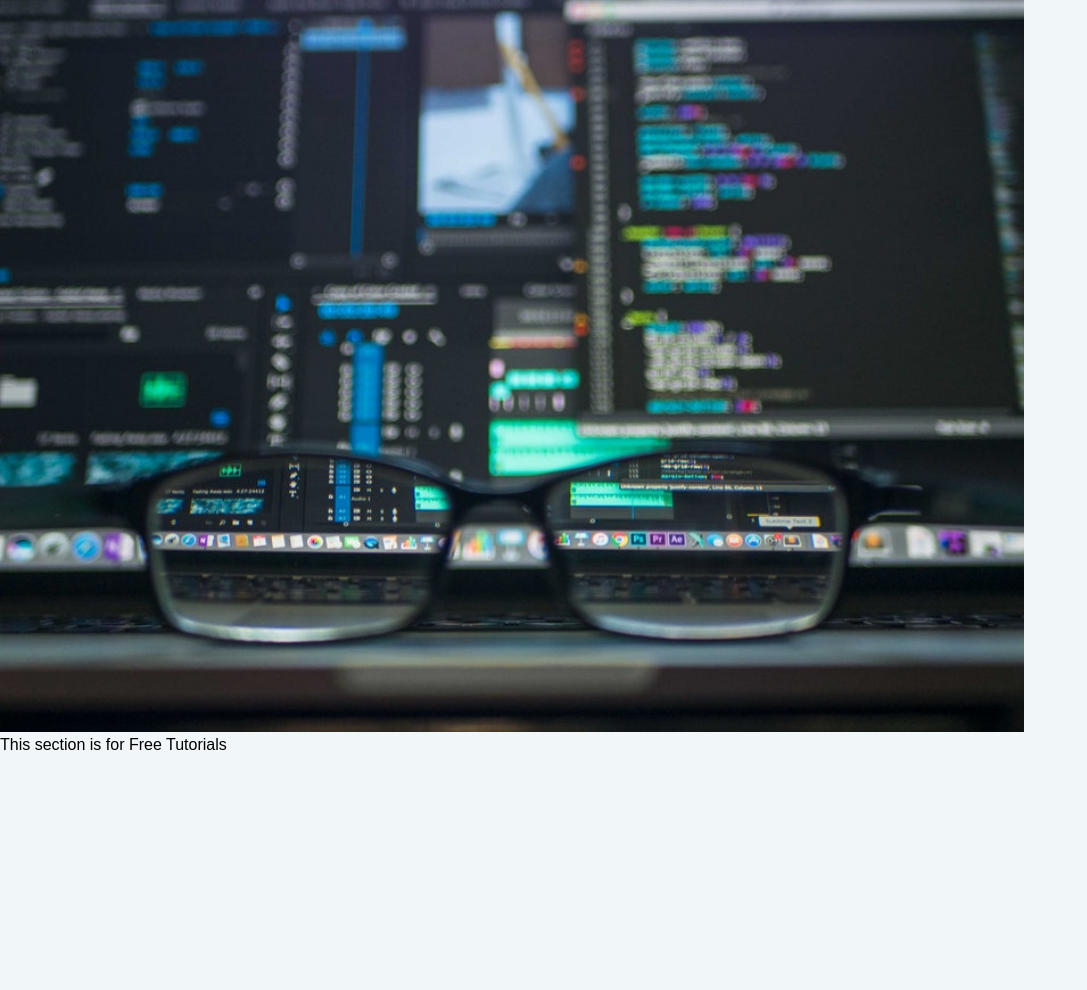
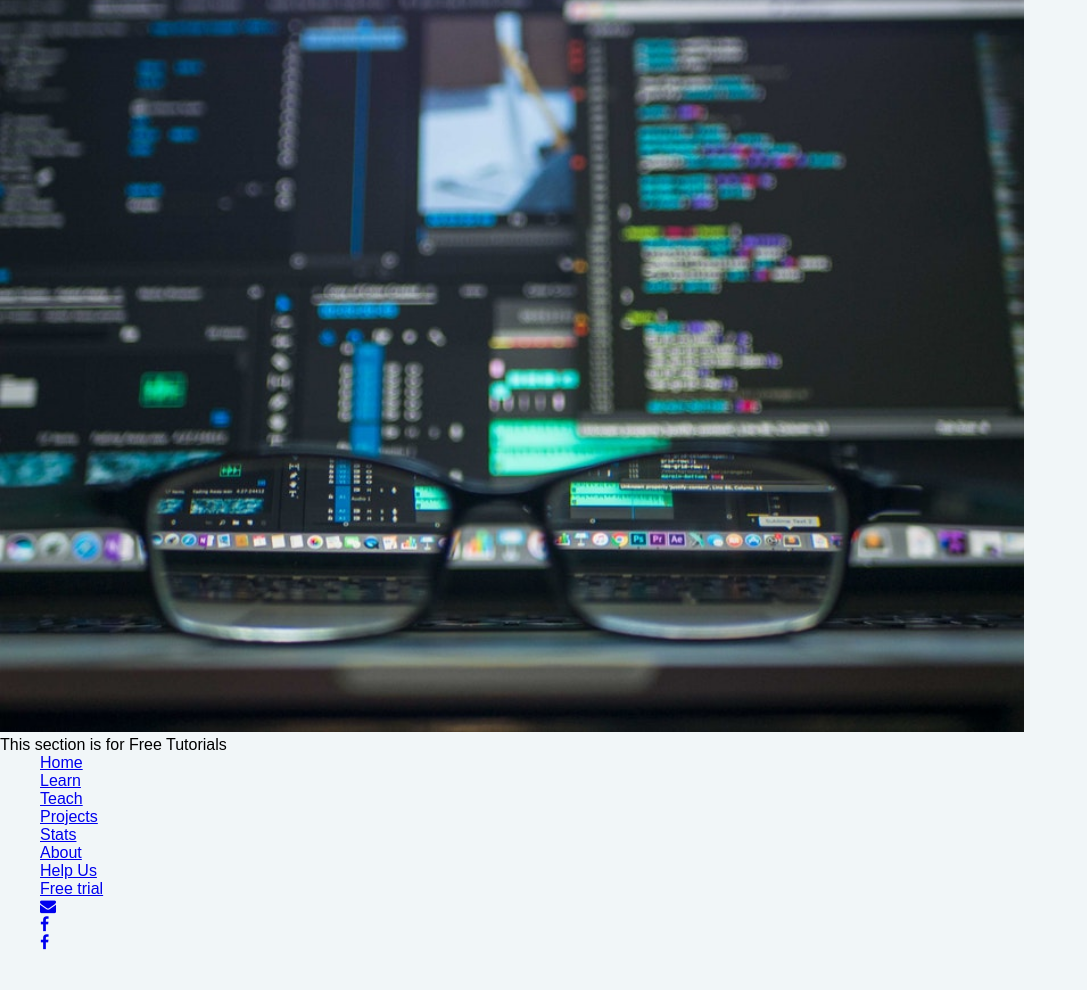
Before and after one commit to mctoosh/CodeMe-Website, a plain HTML site: page index.html in a window 1280 px wide. Shown: the part 3028-4018 px from the top of the page, without its empty margins (0-1087 px from the left). Before the commit the page ends 3782 px from the top, so only its background shows below. Drawn offline with Linux system fonts and the light colour scheme.

Commit message:
I added a footer to my homepage and icons

```diff
--- a/index.html
+++ b/index.html
@@ -98,6 +98,34 @@
 
 
 </div><!--End Of Wrapper-->
+<!-- start Footer -->
+<footer>
+<div id="banner-wrapper">
+<div class="icon-text">
+<div class="icon-text-icon">
+<ul class="footer-nav">
+  <li><a href="index.html">Home</a></li>
+  <li><a href="#">Learn</a></li>
+  <li><a href="#">Teach</a></li>
+  <li><a href="#">Projects</a></li>
+  <li><a href="#">Stats</a></li>
+  <li><a href="#">About</a></li>
+  <li><a href="#">Help Us</a></li>
+  <li><a href="#">Free trial</a></li>
+</ul>
+</div>
+<div class="icon-text-text">
+<ul class="social">
+  <li><a href="mailto:husseinfinland94@hotmail.com"><i class="fa fa-envelope"></i></a></li>
+  <li><a href="https://www.facebook.com/CodeMeDotCom/"><i class="fa fa-facebook"></i></a></li>
+    <li><a href="https:plus.google.com/"><i class="fa fa-facebook"></i></a></li>
+</ul>
+</div>
+</div>
+</div>
+</footer>
+
+
 <script src="js/main.js"></script>
 </body>
 
```
